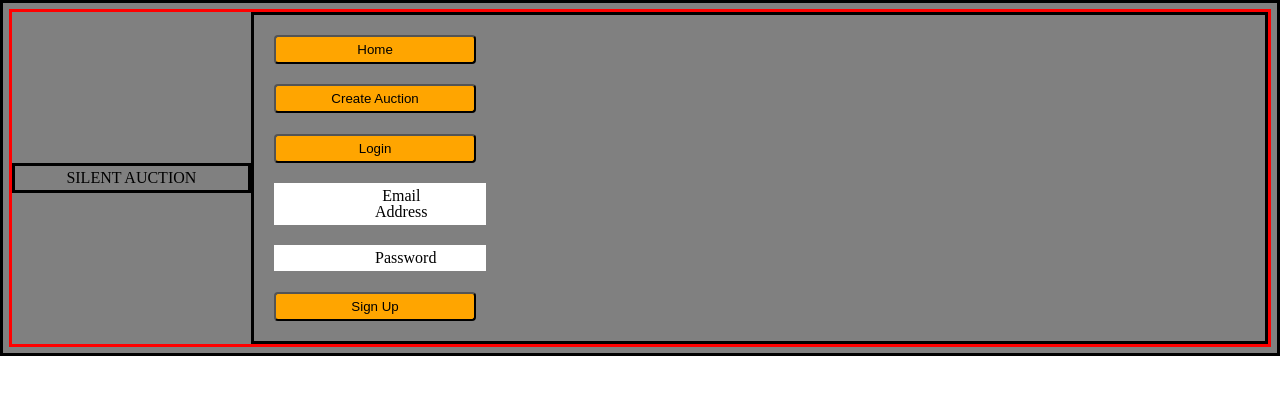
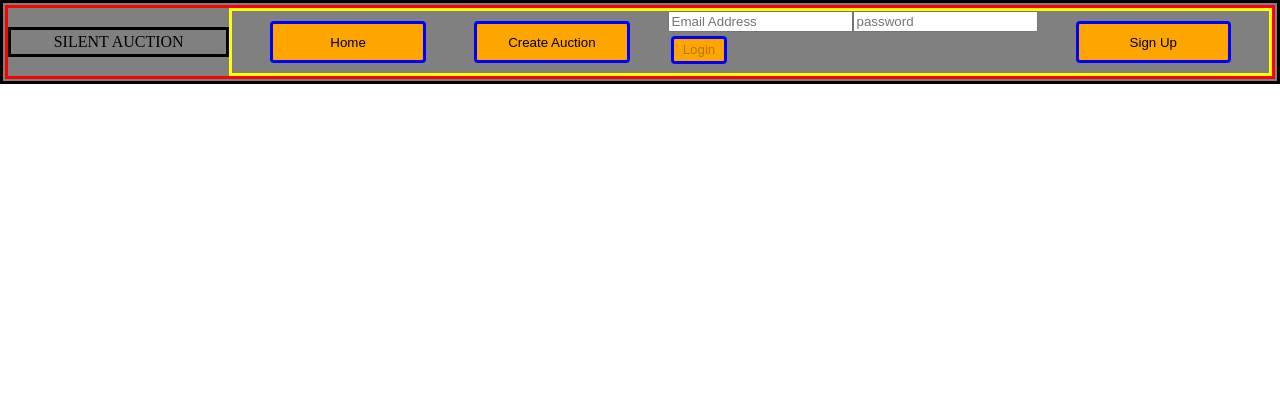
Before and after one commit to phmenard/frontend, a React (Create React App) app in the folder silent-auction/: page / in a window 1280 px wide. Shown: the top 394 px of the page. Built offline with nearby package versions, Linux system fonts and the light colour scheme.

Commit message:
added formschema into header

```diff
--- a/silent-auction/package.json
+++ b/silent-auction/package.json
@@ -6,10 +6,12 @@
     "@testing-library/jest-dom": "^4.2.4",
     "@testing-library/react": "^9.3.2",
     "@testing-library/user-event": "^7.1.2",
+    "axios": "^0.19.2",
     "react": "^16.13.1",
     "react-dom": "^16.13.1",
     "react-router-dom": "^5.2.0",
-    "react-scripts": "3.4.1"
+    "react-scripts": "3.4.1",
+    "yup": "^0.29.0"
   },
   "scripts": {
     "start": "react-scripts start",
--- a/silent-auction/src/components/Header.js
+++ b/silent-auction/src/components/Header.js
@@ -1,7 +1,96 @@
-import React from "react";
+import React, { useState, useEffect } from "react";
 import { BrowserRouter as Router, Route, Link } from "react-router-dom";
+import axios from "axios";
+import * as yup from "yup";
 import "../css/index.css";
 
+const formSchema = yup.object().shape({
+  email: yup.string().email().required("Email is required"),
+  password: yup.string().required("Password is required")
+})
+
+
+export const Form = ()=>{
+  const [formState, setFormState] = useState({
+    email: "",
+    password: ""
+  })
+
+  const [buttonDisabled, setButtonDisabled] = useState(true);
+
+  useEffect(() => {
+    formSchema.isValid(formState).then(valid => {
+      setButtonDisabled(!valid);
+    });
+  }, [formState]);
+
+
+const [errorState, setErrorState] = useState({
+  email: "",
+  password: ""
+});
+
+const validate = e => {
+  let value =
+  e.target.type === "checkbox" ?
+  e.target.checked : e.target.value;
+  yup
+  .reach(formSchema, e.target.name)
+  .validate(value)
+  .then(valid => {
+    setErrorState({
+      ...errorState,
+      [e.target.name] : ""
+    });
+  });
+};
+
+const inputChange = e => {
+  e.persist();
+  validate(e);
+  let value =
+  e.target.type === "checkbox" ?
+  e.traget.checked : e.target.value;
+  setFormState({ ...formState, [e.target.name] : value });
+}
+
+const formSubmit = e => {
+  e.preventDefault();
+  console.log("form submitted!");
+  axios
+  .post("https://regres.in/api/users", formState)
+  .then(response => console.log(response))
+  .catch(err => console.log(err));
+};
+
+return (
+  <form onSubmit={formSubmit}>
+<label htmlForm="email">
+  <input
+  type="text"
+  name="email"
+  id="email"
+  placeholder="Email Address"
+  value={formState.email}
+  onChange={inputChange}
+  />
+  {errorState.email.length > 0 ? ( <p className="error">{errorState.email}</p>) : null}
+</label>
+<label htmlForm="password">
+  <input
+  type="text"
+  name="password"
+  id="password"
+  placeholder="password"
+  value={formState.password}
+  onChange={inputChange}
+  />
+</label>
+<button disabled = {buttonDisabled}>Login</button>
+  </form>
+)
+
+}
 const Header = () => {
   return (
     <Router>
@@ -17,16 +106,7 @@ const Header = () => {
             <button>
               <Link to="/create">Create Auction</Link>
             </button>
-            <button>Login</button>
-            <form>
-              <label
-                // htmlFor="email"
-                // className="email"
-                // input="text"
-                placeholder="Email Address"
-              >Email Address</label>
-              <label>Password</label>
-            </form>
+            <Form />
             <button>Sign Up</button>
           </nav>
         </div>
--- a/silent-auction/src/css/index.css
+++ b/silent-auction/src/css/index.css
@@ -128,7 +128,7 @@ table {
 }
 .container-wrapper {
   display: flex;
-  padding: 6px;
+  padding: 2px;
   background-color: grey;
   justify-content: space-between;
   border: solid black;
@@ -147,16 +147,18 @@ table {
   width: 20%;
 }
 .container-wrapper .container-navbar .navbar {
-  border: solid;
-  width: 90%;
+  display: flex;
+  border: solid yellow;
+  width: 100%;
   justify-content: space-evenly;
 }
 .container-wrapper .container-navbar .navbar button {
   display: flex;
   justify-content: space-evenly;
-  padding: 5px;
-  width: 20%;
-  margin: 2%;
+  padding: 1%;
+  width: 15%;
+  margin: 1%;
+  border: solid blue;
   border-radius: 4px;
   background-color: orange;
 }
@@ -164,10 +166,3 @@ table {
   text-decoration: none;
   color: black;
 }
-.container-wrapper .container-navbar .navbar label {
-  display: flex;
-  background-color: white;
-  padding: 0.5% 10%;
-  margin: 2%;
-  width: 1%;
-}
--- a/silent-auction/src/less/Header.less
+++ b/silent-auction/src/less/Header.less
@@ -14,7 +14,7 @@
 
 .container-wrapper {
     display: flex;
-    padding: 6px;
+    padding: 2px;
     background-color: grey;
     justify-content: space-between;
     border: solid black;
@@ -37,18 +37,21 @@
         }
 
         .navbar {
-            border: solid;
-            width: 90%;
+            display: flex;
+            border: solid yellow;
+            width: 100%;
             justify-content: space-evenly;
+
 
 
 
             button{
                 display: flex;
                 justify-content: space-evenly;
-                padding: 5px;
-                width: 20%;
-                margin: 2%;
+                padding: 1%;
+                width: 15%;
+                margin: 1%;
+                border: solid blue;
                 border-radius: 4px;
                 background-color: orange;
 
@@ -58,13 +61,13 @@
                 }
             }
 
-            label {
-                display: flex;
-                background-color: white;
-                padding: .5% 10%;
-                margin: 2%;
-                width: 1%;
-            }
+            // label {
+            //     display: flex;
+            //     background-color: white;
+            //     padding: .5% 10%;
+            //     margin: 2%;
+            //     width: 1%;
+            // }
         }
     }
 }
```
Also changed, not shown: 1 other file (tests, documents, lock files or other folders).
